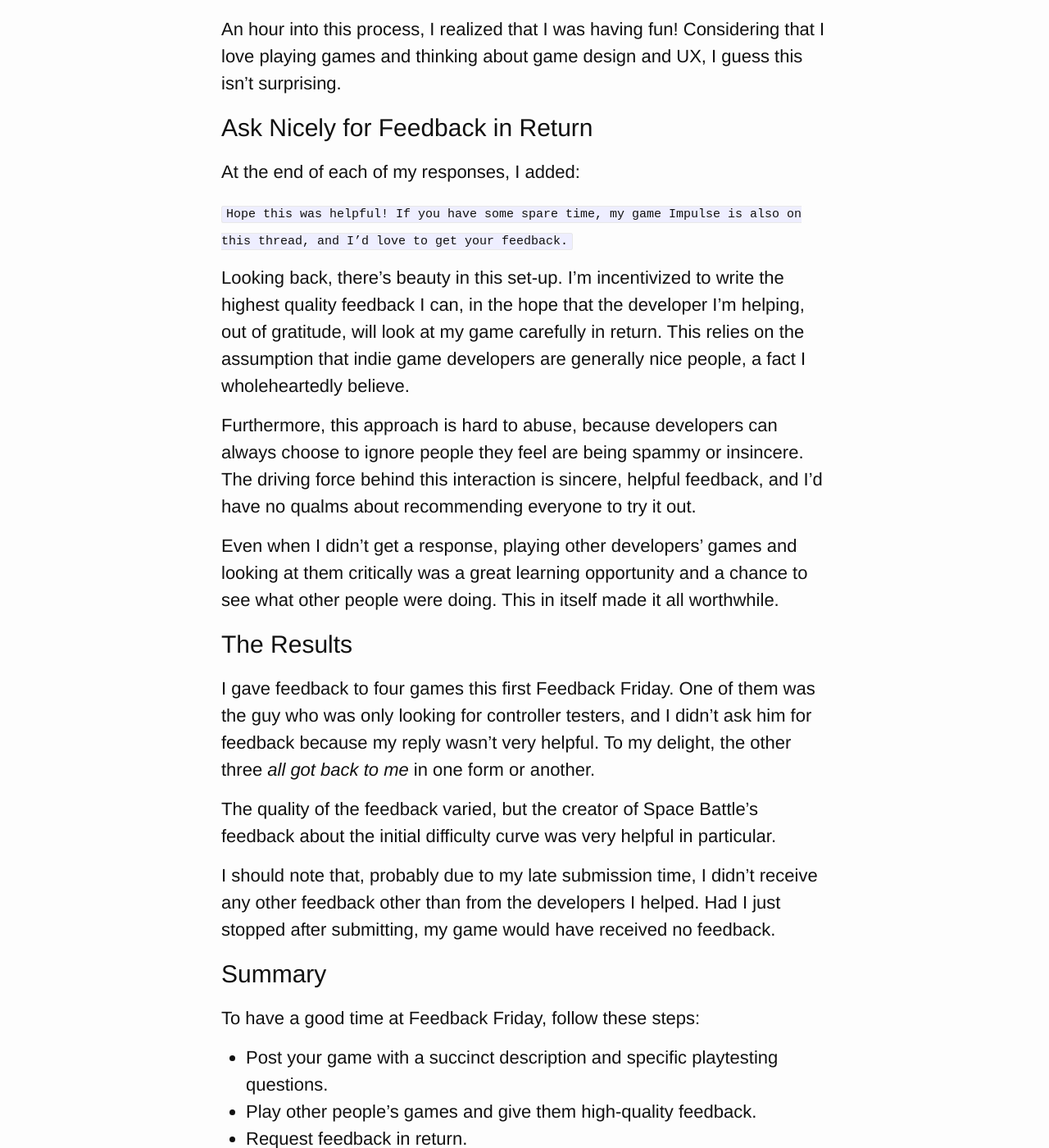
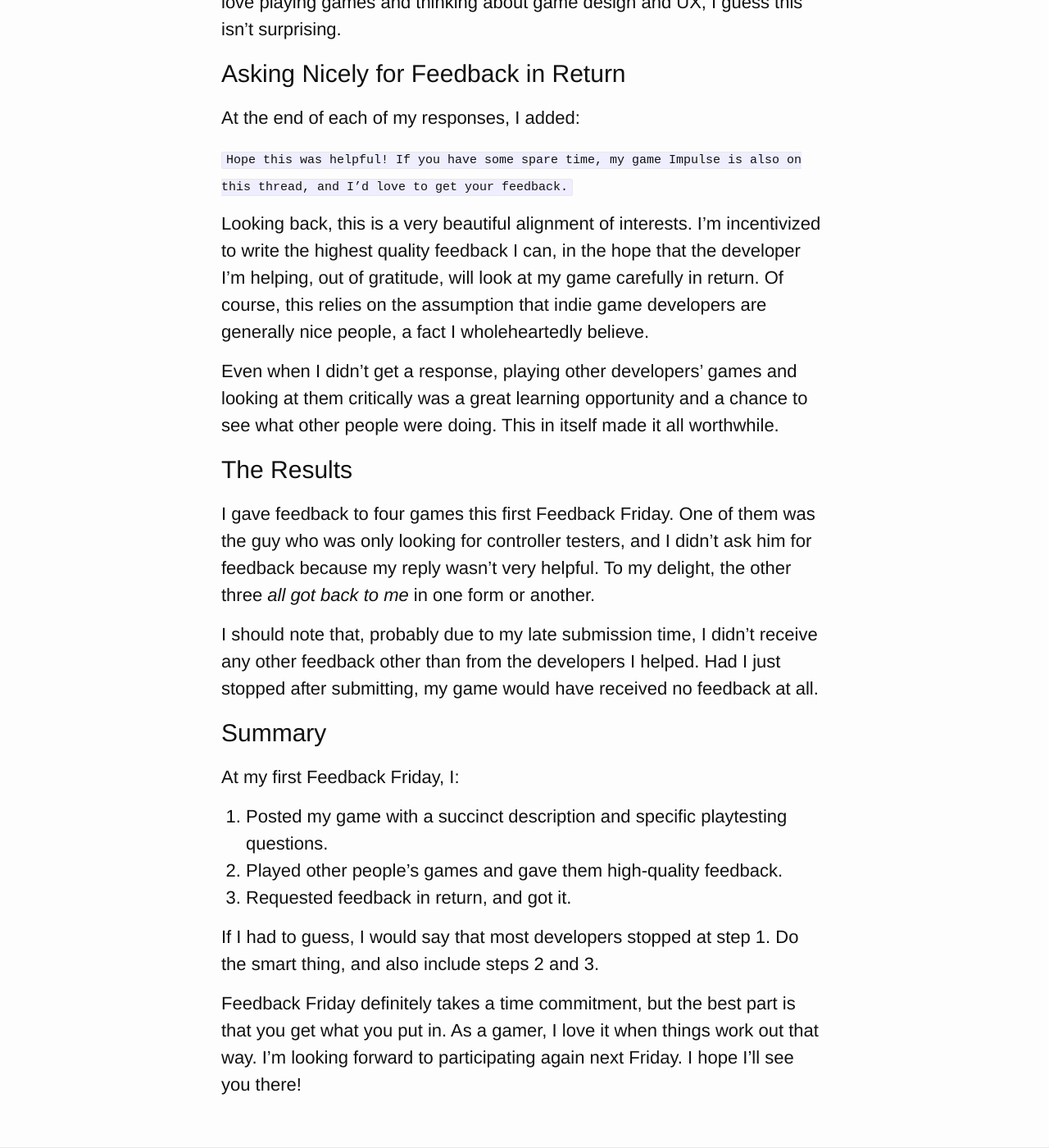
Before and after one commit to MarkAZhang/blog, a Jekyll site: the page built from _posts/2015-02-21-using-reddit-gamedev.markdown, in a window 1280 px wide and 1400 px high, scrolled down 3362 px. Shown: the whole window at 82% size. Built offline with Jekyll 4.4.1, drawn with Linux system fonts in a browser that asks for light colours; some of the changed text lies outside the part shown.

Commit message:
Revisions to Feedback Friday post.

````diff
--- a/_posts/2015-02-21-using-reddit-gamedev.markdown
+++ b/_posts/2015-02-21-using-reddit-gamedev.markdown
@@ -4,9 +4,12 @@ title: "My First Experience With Feedback Friday"
 date: 2015-02-21 00:03:48
 author: Mark Zhang
 ---
+
+
+
 Feedback Friday is a weekly thread on the [r/gamedev](http://www.reddit.com/r/gamedev) subreddit where game developers can post their games for constructive criticism. Yesterday, I submitted [Impulse](http://play-impulse.com) for the first time.
 
-At this point, I’ve been working on [Impulse](http://play-impulse.com) on-and-off for the last couple of years while working full-time. I’ve made the classic mistake of focusing on development while neglecting to playtest or market. The great thing about forums like Feedback Friday is that they don’t require a prior online presence or fan following of any kind. I was excited to finally start engaging with the indie community.
+I confess that up to this point, I'd been working on [Impulse](http://play-impulse.com) in a bubble while neglecting to playtest or market. It's a classic mistake. The great thing about forums like Feedback Friday is that they don’t require a prior online presence or fan following of any kind, which made it perfect for chumps like me. I was excited to finally start sharing my game with the outside world.
 
 
 ### Posting My Game
@@ -15,17 +18,17 @@ Here's the description I posted in the thread:
 
 <img src="{{ site.base_url }}/assets/img/impulse_gamedev_desc.png"/>
 
-Some thoughts about writing a description:
+Some thoughts about writing a good description:
 
 - Definitely give specific questions you want play-testers to focus on.
-- One thing I would change about my description is to position my web link more prominently on a separate line and get rid of 'playable in-browser' which, considering the prevalance of Unity Web Player, wasn't unnecessary.
+- One thing I would change about my description is positioning my web link more prominently on a separate line and get rid of 'playable in-browser'. Turns out with Unity Web Player, this isn't as unique as I thought (my game is in HTML5).
 - My post was on the short side of the spectrum. Some people included a description of their development team, a recent changelog, controls, or even whole press releases. I went through the thread the following day and found that writing more didn't seem to help.
 
 Heres an example of a description I found to be clean and effective:
 
 <img src="{{ site.base_url }}/assets/img/pixelia_gamedev_desc.png"/>
 
-Listing key features is an efficient way to give player a rundown of your game. The links on the bottom help give a sense of legitimacy (you've got this all set up, right? I still need to post to indieDB. And Greenlight? Maybe one day...) I will definitely be modeling my post after this one in the future.
+Listing key features is an efficient way to give player a rundown of your game. The contact links on the bottom add legitimacy. I'll definitely be modeling my post after this one in the future.
 
 One last point: I posted my game at 6:00pm in the evening, which means less exposure time. Next time, I'll be posting at midnight sharp.
 
@@ -47,15 +50,13 @@ There a lot of articles on giving good feedback, so I’ll just offer some tips
 
 An hour into this process, I realized that I was having fun! Considering that I love playing games and thinking about game design and UX, I guess this isn't surprising.
 
-### Ask Nicely for Feedback in Return
+### Asking Nicely for Feedback in Return
 
 At the end of each of my responses, I added:
 
 ```Hope this was helpful! If you have some spare time, my game Impulse is also on this thread, and I’d love to get your feedback.```
 
-Looking back, there's beauty in this set-up. I'm incentivized to write the highest quality feedback I can, in the hope that the developer I'm helping, out of gratitude, will look at my game carefully in return. This relies on the assumption that indie game developers are generally nice people, a fact I wholeheartedly believe.
-
-Furthermore, this approach is hard to abuse, because developers can always choose to ignore people they feel are being spammy or insincere. The driving force behind this interaction is sincere, helpful feedback, and I'd have no qualms about recommending everyone to try it out.
+Looking back, this is a very beautiful alignment of interests. I'm incentivized to write the highest quality feedback I can, in the hope that the developer I'm helping, out of gratitude, will look at my game carefully in return. Of course, this relies on the assumption that indie game developers are generally nice people, a fact I wholeheartedly believe.
 
 Even when I didn't get a response, playing other developers' games and looking at them critically was a great learning opportunity and a chance to see what other people were doing. This in itself made it all worthwhile.
 
@@ -63,18 +64,16 @@ Even when I didn't get a response, playing other developers' games and looking a
 
 I gave feedback to four games this first Feedback Friday. One of them was the guy who was only looking for controller testers, and I didn’t ask him for feedback because my reply wasn’t very helpful. To my delight, the other three *all got back to me* in one form or another.
 
-The quality of the feedback varied, but the creator of Space Battle’s feedback about the initial difficulty curve was very helpful in particular.
-
-I should note that, probably due to my late submission time, I didn't receive any other feedback other than from the developers I helped. Had I just stopped after submitting, my game would have received no feedback.
+I should note that, probably due to my late submission time, I didn't receive any other feedback other than from the developers I helped. Had I just stopped after submitting, my game would have received no feedback at all.
 
 ### Summary
 
-To have a good time at Feedback Friday, follow these steps:
+At my first Feedback Friday, I:
 
-- Post your game with a succinct description and specific playtesting questions.
-- Play other people's games and give them high-quality feedback.
-- Request feedback in return.
-- ???
-- Profit.
+1. Posted my game with a succinct description and specific playtesting questions.
+2. Played other people's games and gave them high-quality feedback.
+3. Requested feedback in return, and got it.
 
-Feedback Friday definitely takes a time commitment, but the best part is that your payout is proportional to your efforts. As a gamer, I love it when things work out that way. I’m looking forward to participating again next Friday. Hope I'll see you there!
+If I had to guess, I would say that most developers stopped at step 1. Do the smart thing, and also include steps 2 and 3.
+
+Feedback Friday definitely takes a time commitment, but the best part is that you get what you put in. As a gamer, I love it when things work out that way. I’m looking forward to participating again next Friday. I hope I'll see you there!
````
Also changed, not shown: other parts of _posts/2015-02-21-using-reddit-gamedev.markdown (+1 -1 lines).
